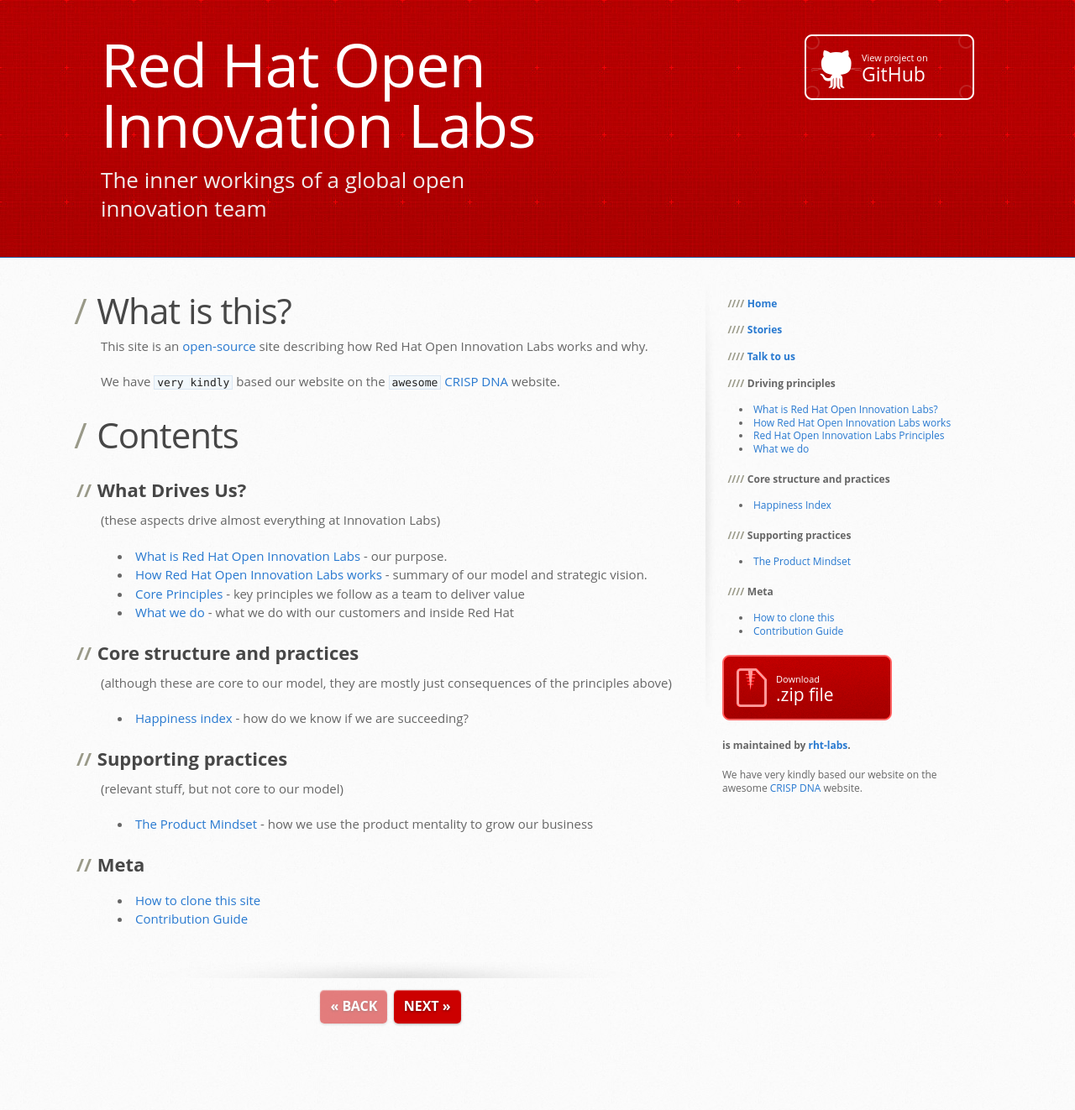
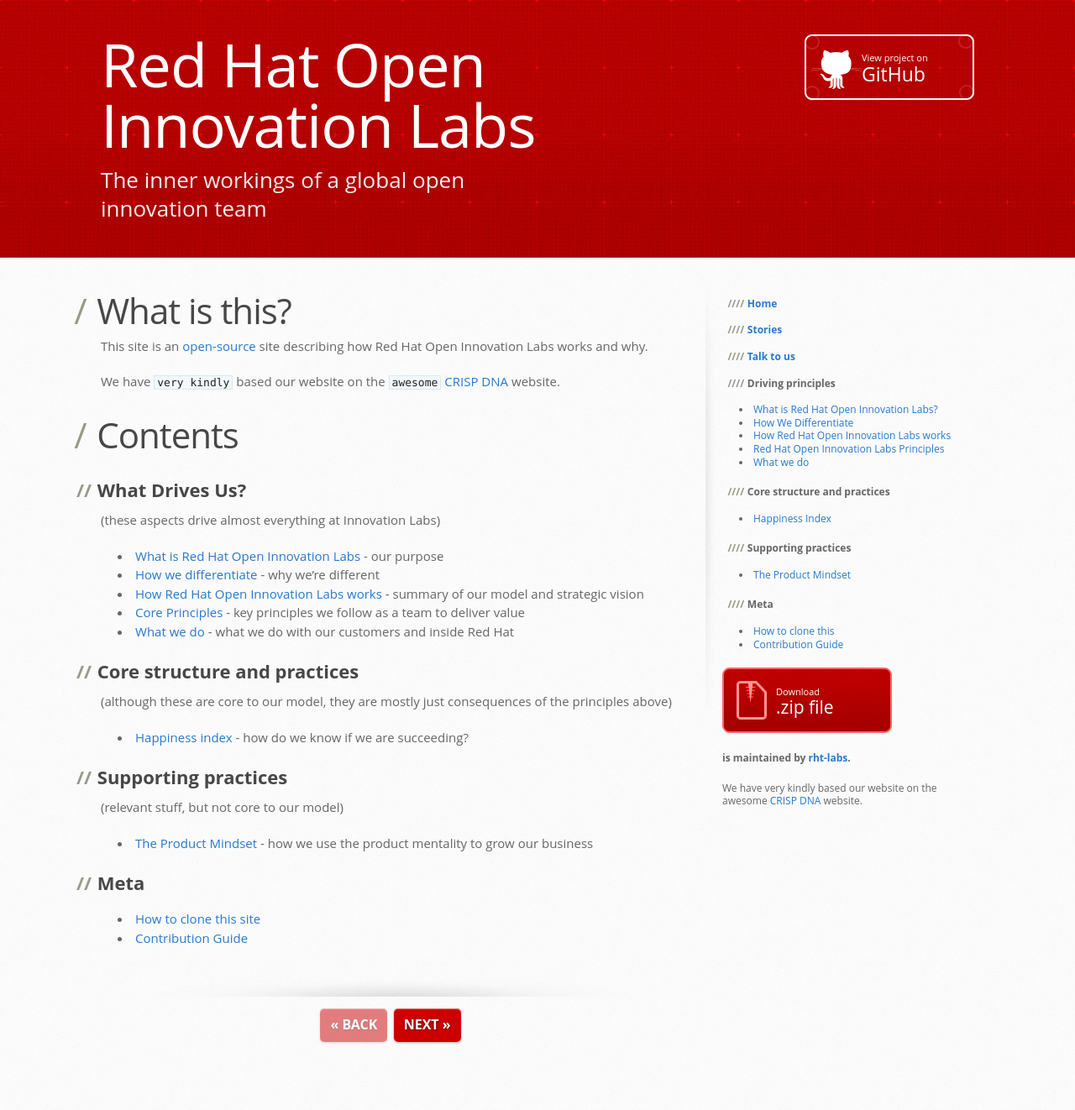
Before and after one commit to rht-labs/rht-labs.github.io, a Jekyll site: the page built from _docs/index.md, in a window 1280 px wide. Shown: the whole page at 84% size. Built offline with Jekyll 4.4.1, drawn with Linux system fonts in a browser that asks for light colours; before the commit the page ends 1300 px from its top, so only the background shows below that.

Commit message:
Nav how we differentiate (#67)
* adding how-we-differentiate

* updating nav

Co-authored-by: Mike Walker <mwalker@redhat.com>

```diff
--- a/_data/docs.yml
+++ b/_data/docs.yml
@@ -1,6 +1,7 @@
 - title: Driving principles
   docs:
   - what-is-rh-open-innovation-labs.html
+  - how-we-differentiate.html
   - how-we-work.html
   - labs-principles.html
   - what-we-do.html
--- a/_docs/index.md
+++ b/_docs/index.md
@@ -18,8 +18,9 @@
 
 (these aspects drive almost everything at Innovation Labs)
 
--   [What is Red Hat Open Innovation Labs](what-is-rh-open-innovation-labs.html) - our purpose.
--   [How Red Hat Open Innovation Labs works](how-we-work.html) - summary of our model and strategic vision.
+-   [What is Red Hat Open Innovation Labs](what-is-rh-open-innovation-labs.html) - our purpose
+-   [How we differentiate](how-we-differentiate.html) - why we're different
+-   [How Red Hat Open Innovation Labs works](how-we-work.html) - summary of our model and strategic vision
 -   [Core Principles](labs-principles.html) - key principles we follow as a team to deliver value
 -   [What we do](what-we-do.html) - what we do with our customers and inside Red Hat
 
```
Also changed, not shown: _docs/how-we-work.md (+1 -1 lines).
